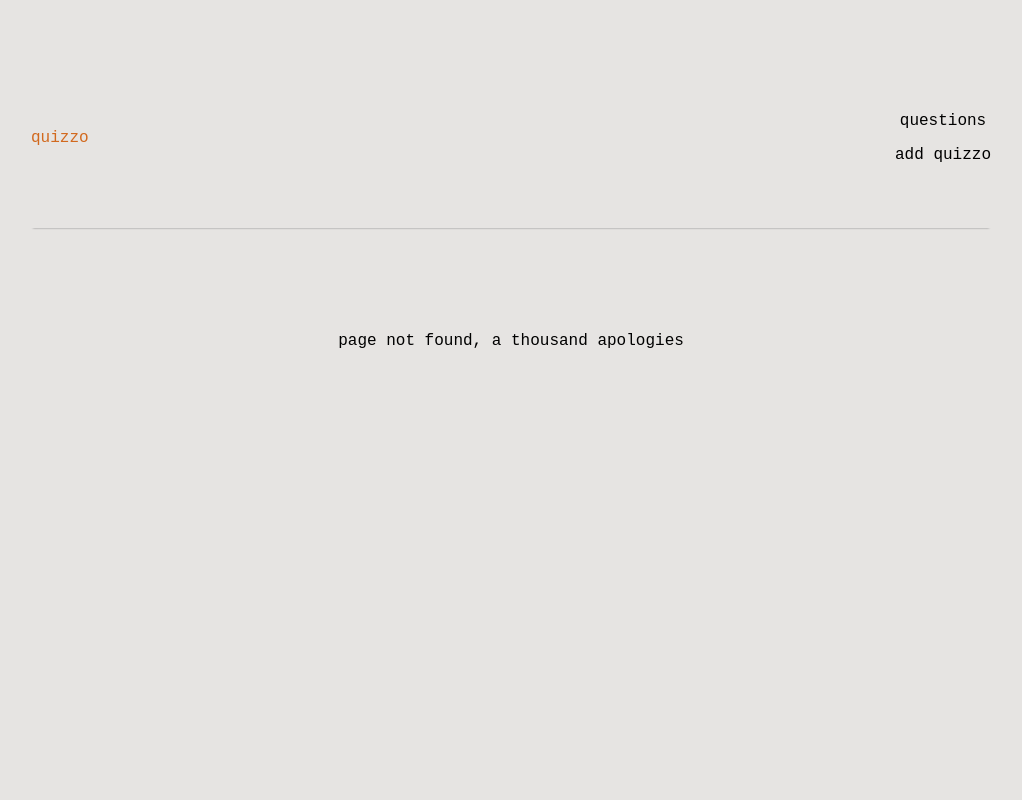
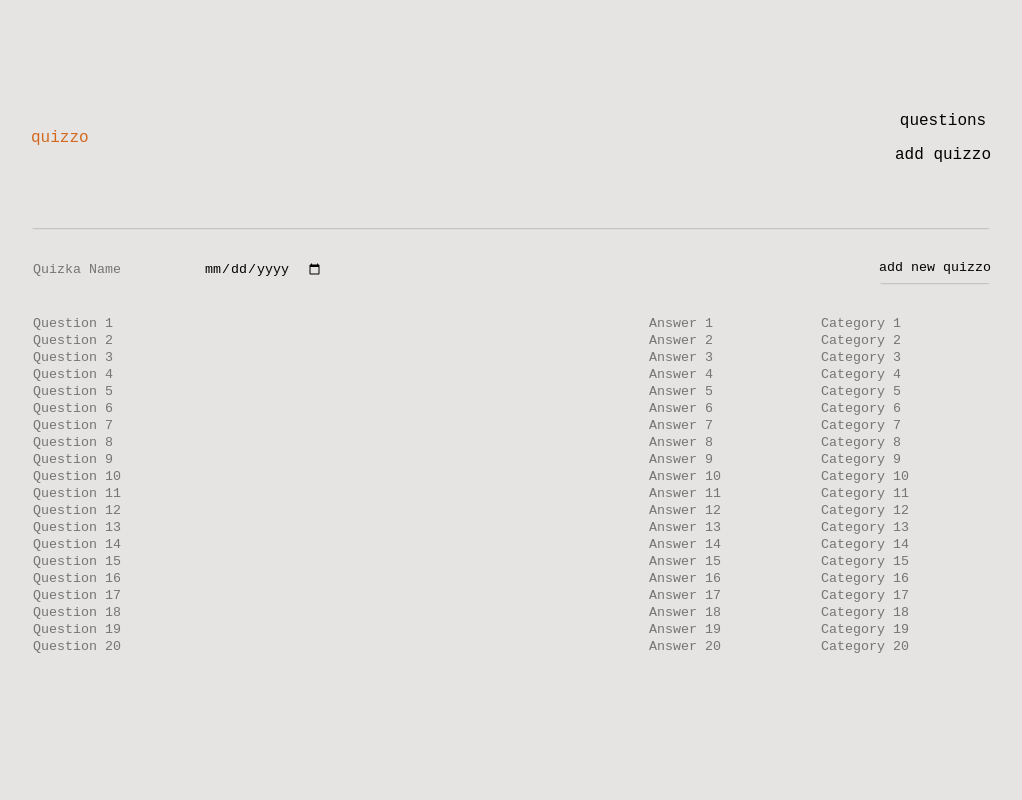
Before and after one commit to cekocvetkov/quizzo, a Next.js app: page /add-quizzo in a window 1280 px wide. Before the commit this address had no page. Shown: the top 800 px of the page, without its empty margins (129-1151 px from the left). Built offline with nearby package versions, Linux system fonts and the light colour scheme.

Commit message:
Added an add-quizzo functionality

```diff
--- a/app/Models.ts
+++ b/app/Models.ts
@@ -13,8 +13,8 @@ export interface QuizzoWithQuestions {
 }
 export interface Question {
 	id?: number;
-	question?: string;
-	answer?: string;
-	category?: string;
+	question: string;
+	answer: string;
+	category: string;
 	quizzoId?: number | null;
 }
--- /dev/null
+++ b/app/add-quizzo/SubmitButton.tsx
@@ -0,0 +1,16 @@
+"use client";
+
+import { experimental_useFormStatus } from "react-dom";
+
+function SubmitButton() {
+	const { pending } = experimental_useFormStatus();
+
+	return (
+		<div className="submit-button">
+			<button type="submit">add new quizzo</button>
+			{pending ? <div className="loading-delete-submit"></div> : <></>}
+		</div>
+	);
+}
+
+export default SubmitButton;
--- /dev/null
+++ b/app/add-quizzo/page.tsx
@@ -0,0 +1,80 @@
+import prisma from "@/db/PrismaClient";
+import { revalidatePath } from "next/cache";
+import { redirect } from "next/navigation";
+import { Question } from "../Models";
+import SubmitButton from "./SubmitButton";
+
+function page() {
+	async function addQuizzo(formData: FormData) {
+		"use server";
+
+		console.log(`Adding quizzo with name: ${formData.get("quizzoName")}`);
+		await new Promise((resolve) => setTimeout(resolve, 2000));
+
+		const quizzoName: string = formData.get("quizzoName")!.valueOf().toString();
+		const quizzoDate = new Date(formData.get("quizzoDate")!.valueOf().toString());
+
+		const questions: Question[] = [];
+		let q: Question = { question: "", answer: "", category: "" };
+		formData.forEach((value, key) => {
+			if (key.startsWith("question")) {
+				q.question = value.toString();
+			}
+			if (key.startsWith("answer")) {
+				q.answer = value.toString();
+			}
+			if (key.startsWith("category")) {
+				q.category = value.toString();
+				if (q.question || q.answer || q.category) {
+					questions.push(q);
+					q = { question: "", answer: "", category: "" };
+				}
+			}
+		});
+		const quizzo = await prisma.quizzo.create({
+			data: {
+				name: quizzoName,
+				date: quizzoDate,
+				questions: {
+					create: questions,
+				},
+			},
+		});
+
+		revalidatePath("/");
+		redirect("/");
+	}
+
+	function renderQuestionInputs() {
+		let inputs = [];
+		for (let i = 1; i <= 20; i++) {
+			inputs.push(
+				<div className="question-inputs-wrapper">
+					<input key={`question${i}`} className="add-input question-input questi" name={`question${i}`} type="text" placeholder={`Question ${i}`} />
+					<input key={`answer${i}`} className="add-input question-input" name={`answer${i}`} type="text" placeholder={`Answer ${i}`} />
+					<input key={`category${i}`} className="add-input question-input" name={`category${i}`} type="text" placeholder={`Category ${i}`} />
+				</div>
+			);
+		}
+
+		return inputs;
+	}
+	return (
+		<>
+			<form action={addQuizzo}>
+				<div className="quizzo-form">
+					<div className="quizzo-inputs">
+						<div className="quizzo-inputs-without-button">
+							<input required className="add-input" type="text" name="quizzoName" placeholder="Quizka Name" />
+							<input required className="add-input" type="date" name="quizzoDate" placeholder="Quizka Date" />
+						</div>
+						<SubmitButton></SubmitButton>
+					</div>
+					{renderQuestionInputs()}
+				</div>
+			</form>
+		</>
+	);
+}
+
+export default page;
--- a/app/components/Quizos.tsx
+++ b/app/components/Quizos.tsx
@@ -24,7 +24,7 @@ export default async function Quizzos() {
 					!quizzo.id ? (
 						<></>
 					) : (
-						<Link href={`/quizzos/${quizzo.id}`} key={quizzo.id} className="quizzo">
+						<Link key={quizzo.id} href={`/quizzos/${quizzo.id}`} key={quizzo.id} className="quizzo">
 							<div>{quizzo.date?.toLocaleDateString()}</div>
 							<div>{quizzo.name}</div>
 							<Delete
--- a/app/globals.css
+++ b/app/globals.css
@@ -135,6 +135,23 @@ a {
   top: -4.5rem;
   left: 3.5rem;
   color: #E6E4E2;
+}
+.loading-delete-submit {
+  display: inline-block;
+  width: 13px;
+  height: 13px;
+  border: 3px solid chocolate;
+  border-radius: 50%;
+  border-top-color: #E6E4E2;
+  animation: spin 1s ease-in-out infinite;
+  -webkit-animation: spin 1s ease-in-out infinite;
+
+  position: relative;
+}
+
+.submit-button {
+  display: flex;
+  gap: 0.5rem;
 }
 
 .loading-delete {
@@ -281,3 +298,37 @@ button {
 button:hover {
   color: chocolate;
 }
+.quizzo-form {
+  display: flex;
+  flex-direction: column;
+  align-items: flex-start;
+  justify-content: center;
+  margin-left: 10rem;
+  margin-right: 10rem;
+}
+
+.quizzo-inputs {
+  margin-bottom: 2rem;
+  width: 100%;
+  display: flex;
+  justify-content: space-between;
+}
+
+.quizzo-inputs-without-button {}
+
+.add-input {
+  font-family: 'Courier New', Courier, monospace !important;
+  background: 0;
+  border: 0;
+  outline: none;
+  caret-color: chocolate;
+}
+
+.question-inputs-wrapper {
+  width: 100%;
+  display: flex;
+}
+
+.questi {
+  flex: 2;
+}
```
